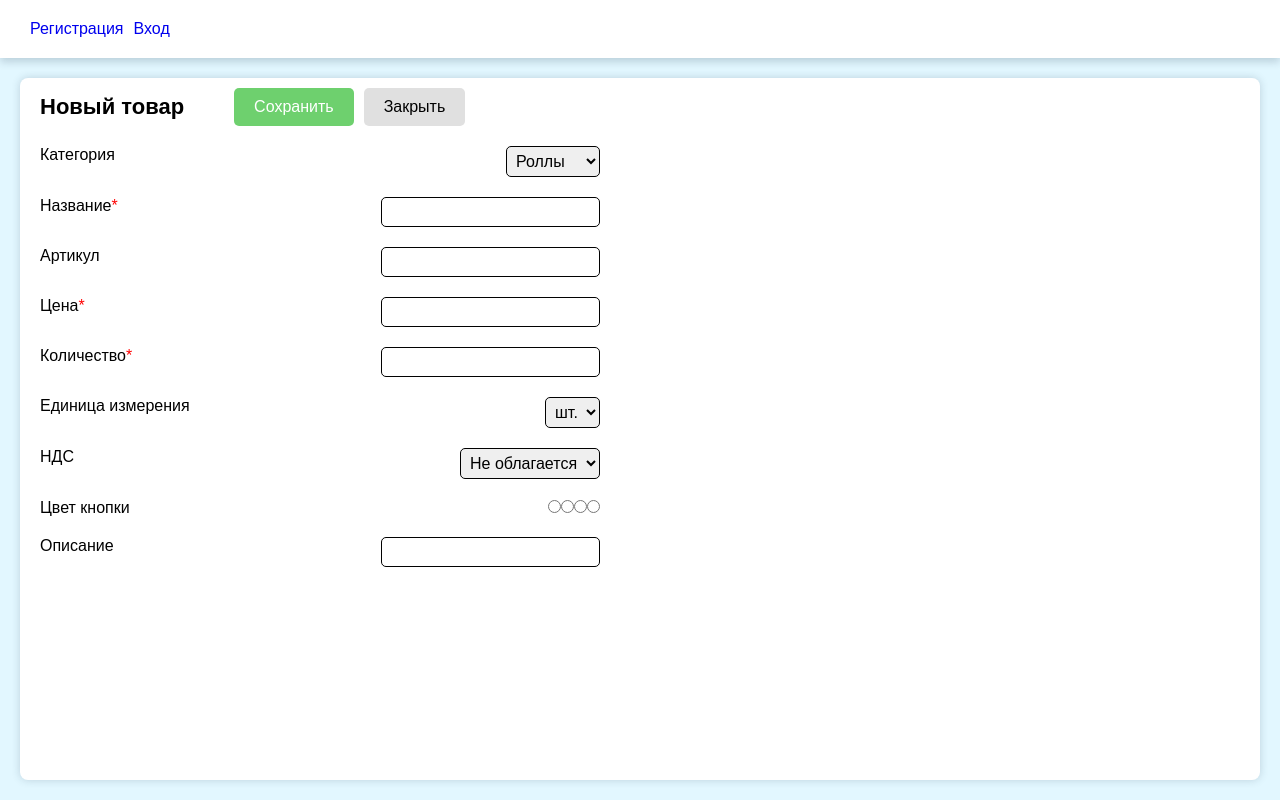
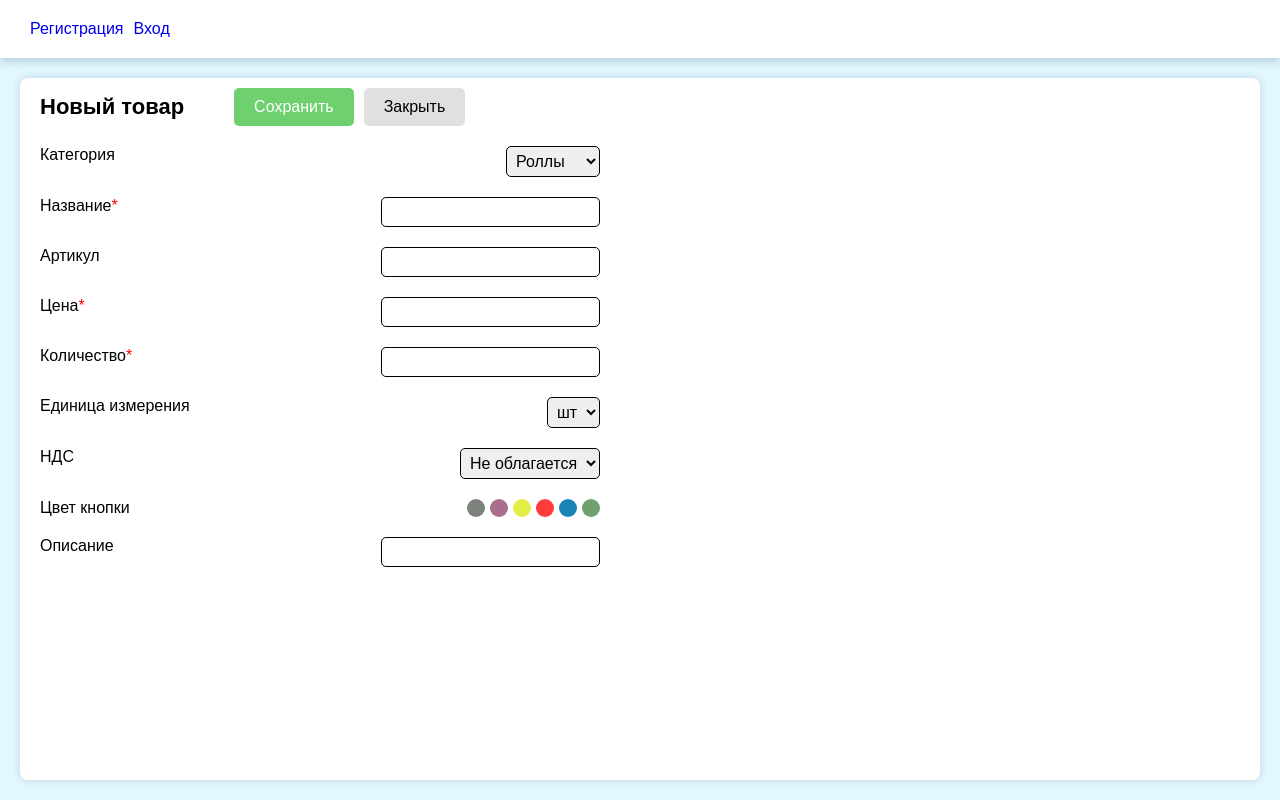
Before and after one commit to surenkov1985/restPad-project, a React app in the folder client/: page /addProduct in a window 1280 px wide. Built offline with nearby package versions, Linux system fonts and the light colour scheme.

Commit message:
Добавлена страница "новый заказ"

```diff
--- /dev/null
+++ b/client/src/components/ColorsBlock/ColorEl.js
@@ -0,0 +1,14 @@
+import React from "react";
+import { ColorElem, RadioButton, RadioInput } from "./style";
+
+export const ColorEl = (props) => {
+
+    const {name, regHandler, val } = props
+
+    return (
+		<ColorElem>
+			<RadioInput type="radio" {...regHandler(name)} value={val} />
+			<RadioButton style={{ background: val }} />
+		</ColorElem>
+	);
+}
--- /dev/null
+++ b/client/src/components/ColorsBlock/ColorsBlock.js
@@ -0,0 +1,19 @@
+import React from "react";
+import { ColorEl } from "./ColorEl";
+import {LabelElem, RadioCont, } from "./style";
+
+export const ColorBlock = (props) => {
+	const { regHandler, title, name, options } = props;
+
+	return (
+		<LabelElem {...regHandler("color")}>
+			<span>{title}</span>
+			<RadioCont>
+				{options.map((res, index) => {
+					return <ColorEl key={index} regHandler={regHandler} name={name} val={res.val} />;
+				})}
+
+			</RadioCont>
+		</LabelElem>
+	);
+};
--- /dev/null
+++ b/client/src/components/ColorsBlock/style.js
@@ -0,0 +1,39 @@
+import styled from "styled-components";
+
+export const LabelElem = styled.label`
+	display: flex;
+	justify-content: space-between;
+`;
+
+export const RadioCont = styled.div`
+	display: flex;
+	align-items: center;
+	gap: 5px;
+`;
+
+export const ColorElem = styled.label`
+	display: flex;
+	align-items: center;
+	justify-content: center;
+	position: relative;
+	width: 18px;
+	height: 18px;
+	cursor: pointer;
+`;
+
+export const RadioInput = styled.input`
+	position: absolute;
+	opacity: 0;
+
+	&:checked ~ div {
+		border: 2px solid #585858;
+	}
+`;
+
+export const RadioButton = styled.div`
+	border-radius: 50%;
+	width: 100%;
+	height: 100%;
+	z-index: 10;
+	cursor: pointer;
+`;
--- /dev/null
+++ b/client/src/components/SelectBlock/SelectBlock.js
@@ -0,0 +1,32 @@
+import React, { useState } from "react";
+import { LabelElem, SelectElem } from "./style";
+
+export const SelectBlock = (props) => {
+
+    const {title, defaultVal, regHandler,  options, name} = props
+    const [value, setValue] = useState(defaultVal)
+
+    return (
+		<LabelElem>
+			<span>{title}</span>
+			<SelectElem
+				defaultValue={props.category}
+				{...regHandler(name, {
+					defaultValue: defaultVal,
+					value: value,
+					onChange: (e) => {
+						setValue(e.target.value);
+					},
+				})}
+			>
+				{options.map((opt, index) => {
+					return (
+						<option key={index} value={opt.val}>
+							{opt.val}
+						</option>
+					);
+				})}
+			</SelectElem>
+		</LabelElem>
+	);
+}
--- /dev/null
+++ b/client/src/components/SelectBlock/style.js
@@ -0,0 +1,13 @@
+import styled from "styled-components";
+
+
+export const LabelElem = styled.label`
+	display: flex;
+	justify-content: space-between;
+`;
+
+export const SelectElem = styled.select`
+	border: 1px solid #010101;
+	border-radius: 5px;
+	padding: 5px;
+`;
--- a/client/src/components/pages/AddOrder/AddOrder.js
+++ b/client/src/components/pages/AddOrder/AddOrder.js
@@ -1,5 +1,68 @@
-import React from "react";
+import React, { useEffect } from "react";
+import { useDispatch, useSelector } from "react-redux";
+import { useLazyGetProductsQuery } from "../../../stores/apiReducer";
+import { categoryToggle, setCategory, setProducts } from "../../../stores/dataReducer";
+import { AddOrderContainer, CategoriesBlock, CategoryBtn, OrderBlock, OrderItem, ProductsBlock } from "./style";
 
 export const AddOrder = () => {
-	return <div>Новый заказ</div>;
+	const { categories, products, categoryProduct } = useSelector((state) => state.data);
+	const dispatch = useDispatch();
+
+	const [getProducts] = useLazyGetProductsQuery();
+
+	useEffect(() => {
+		getProducts(categoryProduct)
+			.unwrap()
+			.then((data) => {
+				dispatch(setProducts(data));
+			})
+			.catch((err) => {
+				console.log(err);
+			});
+	}, [categoryProduct]);
+
+	const categoryHandler = (e) => {
+		const newCategories = categories.map((item) => {
+			if (e.target.textContent === item.val) {
+				dispatch(setCategory(item.val));
+				return { ...item, activeClass: "active" };
+			} else {
+				return { ...item, activeClass: "" };
+			}
+		});
+		dispatch(categoryToggle(newCategories));
+	};
+
+	return (
+		<AddOrderContainer>
+			<OrderBlock>
+				<OrderItem>
+					<div>Наименование</div>
+					<div>Кол.</div>
+					<div>Цена</div>
+					<div>Стоимость</div>
+				</OrderItem>
+			</OrderBlock>
+			<CategoriesBlock>
+				{categories.map((cat) => {
+					return (
+						<CategoryBtn
+							key={cat.val}
+							className={cat.activeClass}
+							onClick={(e) => {
+								categoryHandler(e);
+							}}
+						>
+							{cat.val}
+						</CategoryBtn>
+					);
+				})}
+			</CategoriesBlock>
+			<ProductsBlock>
+				{products.map((res) => {
+					return <CategoryBtn>{res.title}</CategoryBtn>;
+				})}
+			</ProductsBlock>
+		</AddOrderContainer>
+	);
 };
--- /dev/null
+++ b/client/src/components/pages/AddOrder/style.js
@@ -0,0 +1,56 @@
+import styled from "styled-components";
+import { CategoryItem } from "../Produts/style";
+
+export const AddOrderContainer = styled.div`
+	width: 100%;
+	height: 100%;
+	display: grid;
+	grid-template-columns: 430px 130px auto;
+	grid-gap: 5px;
+`;
+
+export const OrderBlock = styled.div`
+	background-color: #ffffff;
+	border-radius: 8px 0 0 8px;
+	display: flex;
+	flex-direction: column;
+`;
+
+export const CategoriesBlock = styled.div`
+	background-color: #ffffff;
+	display: flex;
+	flex-direction: column;
+	gap: 5px;
+	padding: 5px;
+`;
+
+export const ProductsBlock = styled.div`
+	background-color: #ffffff;
+	border-radius: 0 8px 8px 0;
+	display: grid;
+	grid-template-columns: repeat(auto-fill, 120px);
+	grid-gap: 5px;
+	padding: 5px;
+`;
+
+export const CategoryBtn = styled(CategoryItem)`
+	width: 100%;
+	height: 60px;
+	display: flex;
+	align-items: center;
+	justify-content: center;
+
+	&.active {
+		background: #c4c3c3;
+		color: #ffffff;
+	}
+`;
+
+export const OrderItem = styled.div`
+	display: grid;
+	grid-template-columns: 4fr 1.5fr 1fr 1fr;
+	padding: 10px;
+	border-bottom: 1px solid #b4b4b4;
+	font-size: 14px;
+	font-weight: 600;
+`;
--- a/client/src/components/pages/AddProduct/AddProductPage.js
+++ b/client/src/components/pages/AddProduct/AddProductPage.js
@@ -1,8 +1,12 @@
 import React, { useEffect, useState } from "react";
 import { useForm } from "react-hook-form";
+import { useSelector } from "react-redux";
 import { useNavigate } from "react-router-dom";
 import { useAddProductMutation } from "../../../stores/apiReducer";
-import { ButtonElem, ErrorElem, FormContainer, FormHead, FormTitle, InputContainer, InputElem, LabelElem, SelectElem, SubmitElem } from "./style";
+import { ColorBlock } from "../../ColorsBlock/ColorsBlock";
+import { InputBlock } from "../../InputElem/InputElem";
+import { SelectBlock } from "../../SelectBlock/SelectBlock";
+import { ButtonElem, ErrorElem, FormContainer, FormHead, FormTitle, InputContainer, SubmitElem } from "./style";
 
 export const AddProductPage = () => {
 	const { handleSubmit, register } = useForm({ mode: "all" });
@@ -11,6 +15,8 @@ export const AddProductPage = () => {
 	const [error, setError] = useState("");
 
 	const [addProduct] = useAddProductMutation();
+
+	const { categories, vat, units, colors } = useSelector((state) => state.data);
 
 	useEffect(() => {
 		setUserData(JSON.parse(localStorage.getItem("restPadUser")));
@@ -51,81 +57,17 @@ export const AddProductPage = () => {
 					</div>
 				</FormHead>
 				<InputContainer>
-					<LabelElem>
-						<span>Категория</span>
-						<SelectElem {...register("category")}>
-							<option defaultValue="роллы">Роллы</option>
-							<option value="пицца">Пицца</option>
-							<option value="напитки">Напитки</option>
-							<option value="салаты">Салаты</option>
-						</SelectElem>
-					</LabelElem>
-					<LabelElem>
-						<p>
-							Название
-							<span style={{ color: "#FF0000" }}>*</span>
-						</p>
+					<SelectBlock name="category" title="Категория" regHandler={register} defaultVal={categories[0].val} options={categories} />
+					<InputBlock required={true} text="Название" formRegister={register} name="title" val="" />
+					<InputBlock required={false} text="Артикул" formRegister={register} name="article" val="" />
+					<InputBlock required={true} text="Цена" formRegister={register} name="price" val="" />
+					<InputBlock required={true} text="Количество" formRegister={register} name="amount" val="" />
+					<SelectBlock name="unit" title="Единица измерения" regHandler={register} defaultVal={units[0].val} options={units} />
+					<SelectBlock name="vat" title="НДС" regHandler={register} defaultVal={vat[0].val} options={vat} />
 
-						<InputElem type="text" {...register("title")} />
-					</LabelElem>
-					<LabelElem>
-						<span>Артикул</span>
-						<InputElem type="text" {...register("article")} />
-					</LabelElem>
-					<LabelElem>
-						<p>
-							Цена
-							<span style={{ color: "#FF0000" }}>*</span>
-						</p>
-						<InputElem type="text" {...register("price")} />
-					</LabelElem>
-					<LabelElem>
-						<p>
-							Количество
-							<span style={{ color: "#FF0000" }}>*</span>
-						</p>
-						<InputElem type="text" name="" {...register("amount")} />
-					</LabelElem>
-					<LabelElem>
-						<span>Единица измерения</span>
-						<SelectElem {...register("unit")}>
-							<option defaultValue="шт">шт.</option>
-							<option value="кг">кг.</option>
-							<option value="г">г.</option>
-							<option value="л">л.</option>
-						</SelectElem>
-					</LabelElem>
-					<LabelElem>
-						<span>НДС</span>
-						<SelectElem {...register("vat")}>
-							<option defaultValue="не облагается">Не облагается</option>
-							<option value="0">0%</option>
-							<option value="10">10%</option>
-							<option value="18">18%</option>
-							<option value="20">20%</option>
-						</SelectElem>
-					</LabelElem>
-					<LabelElem {...register("color")}>
-						<span>Цвет кнопки</span>
-						<div>
-							<label>
-								<input type="radio" {...register("color")} value="green" />
-							</label>
-							<label>
-								<input type="radio" {...register("color")} value="red" />
-							</label>
-							<label>
-								<input type="radio" {...register("color")} value="yellow" />
-							</label>
-							<label>
-								<input type="radio" {...register("color")} value="blue" />
-							</label>
-						</div>
-					</LabelElem>
-					<LabelElem>
-						<span>Описание</span>
-						<InputElem type="text" {...register("description")} />
-					</LabelElem>
+					<ColorBlock regHandler={register} title="Цвет кнопки" name="color" options={colors} />
+
+					<InputBlock required={false} text="Описание" formRegister={register} name="description" val="" />
 				</InputContainer>
 			</FormContainer>
 		</>
--- a/client/src/components/pages/EditProductPage/EditProductPage.js
+++ b/client/src/components/pages/EditProductPage/EditProductPage.js
@@ -3,8 +3,10 @@ import { useForm } from "react-hook-form";
 import { useSelector } from "react-redux";
 import { useLocation, useNavigate } from "react-router-dom";
 import { useEditProductMutation } from "../../../stores/apiReducer";
+import { ColorBlock } from "../../ColorsBlock/ColorsBlock";
 import { InputBlock } from "../../InputElem/InputElem";
-import { ButtonElem, ErrorElem, FormContainer, FormHead, FormTitle, InputContainer, LabelElem, SelectElem, SubmitElem } from "../AddProduct/style";
+import { SelectBlock } from "../../SelectBlock/SelectBlock";
+import { ButtonElem, ErrorElem, FormContainer, FormHead, FormTitle, InputContainer, SubmitElem } from "../AddProduct/style";
 
 export const EditProductPage = () => {
 	const location = useLocation();
@@ -14,9 +16,7 @@ export const EditProductPage = () => {
 	const navigate = useNavigate();
 	const [error, setError] = useState("");
 
-	const { categories } = useSelector((state) => state.data);
-
-	const [category, setCategory] = useState(props.category);
+	const { categories, vat, units,colors } = useSelector((state) => state.data);
 
 	const [editProduct] = useEditProductMutation();
 
@@ -26,7 +26,6 @@ export const EditProductPage = () => {
 
 	const submitHandler = (data) => {
 		const fetchData = { ...props, ...data };
-		console.log(data, props, fetchData);
 		editProduct(fetchData)
 			.unwrap()
 			.then((data) => navigate("../products"))
@@ -56,69 +55,15 @@ export const EditProductPage = () => {
 					</div>
 				</FormHead>
 				<InputContainer>
-					<LabelElem>
-						<span>Категория</span>
-						<SelectElem
-							defaultValue={props.category}
-							{...register("category", {
-								defaultValue: props.category,
-								value: category,
-								onChange: (e) => {
-									setCategory(e.target.value);
-								},
-							})}
-						>
-							{categories.map((cat, index) => {
-								return (
-									<option key={index} value={cat.val}>
-										{cat.val}
-									</option>
-								);
-							})}
-						</SelectElem>
-					</LabelElem>
-
+					<SelectBlock name="category" title="Категория" regHandler={register} defaultVal={props.category} options={categories} />
 					<InputBlock required={true} text="Название" formRegister={register} name="title" val={props.title} />
 					<InputBlock required={false} text="Артикул" formRegister={register} name="article" val={props.article} />
 					<InputBlock required={true} text="Цена" formRegister={register} name="price" val={props.price} />
 					<InputBlock required={true} text="Количество" formRegister={register} name="amount" val={props.amount} />
+					<SelectBlock name="unit" title="Единица измерения" regHandler={register} defaultVal={units[0].val} options={units} />
+					<SelectBlock name="vat" title="НДС" regHandler={register} defaultVal={vat[0].val} options={vat} />
 
-					<LabelElem>
-						<span>Единица измерения</span>
-						<SelectElem {...register("unit")}>
-							<option defaultValue="шт">шт.</option>
-							<option value="кг">кг.</option>
-							<option value="г">г.</option>
-							<option value="л">л.</option>
-						</SelectElem>
-					</LabelElem>
-					<LabelElem>
-						<span>НДС</span>
-						<SelectElem {...register("vat")}>
-							<option defaultValue="не облагается">Не облагается</option>
-							<option value="0">0%</option>
-							<option value="10">10%</option>
-							<option value="18">18%</option>
-							<option value="20">20%</option>
-						</SelectElem>
-					</LabelElem>
-					<LabelElem {...register("color")}>
-						<span>Цвет кнопки</span>
-						<div>
-							<label>
-								<input type="radio" {...register("color")} value="green" />
-							</label>
-							<label>
-								<input type="radio" {...register("color")} value="red" />
-							</label>
-							<label>
-								<input type="radio" {...register("color")} value="yellow" />
-							</label>
-							<label>
-								<input type="radio" {...register("color")} value="blue" />
-							</label>
-						</div>
-					</LabelElem>
+					<ColorBlock regHandler={register} title="Цвет кнопки" name="color" options={colors}/>
 
 					<InputBlock required={false} text="Описание" formRegister={register} name="description" val={props.description} />
 				</InputContainer>
--- a/client/src/components/pages/Produts/Products.js
+++ b/client/src/components/pages/Produts/Products.js
@@ -68,10 +68,6 @@ export const ProductsPage = () => {
 			.catch((err) => console.log(err.data.message));
 	};
 
-	const editProductHandler = (data) => {
-		console.log(data);
-	};
-
 	return (
 		<ProductsCont>
 			<ProductHead>
--- a/client/src/stores/dataReducer.js
+++ b/client/src/stores/dataReducer.js
@@ -11,6 +11,9 @@ export const dataSlice = createSlice({
 			{ val: "Напитки", activeClass: "" },
 		],
 		categoryProduct: "Роллы",
+		vat: [{ val: "Не облагается" }, { val: "0%" }, { val: "10%" }, { val: "18%" }, { val: "20%" }],
+		units: [{ val: "шт" }, { val: "кг" }, { val: "г" }, { val: "л" }],
+		colors: [{ val: "#7b837b" }, { val: "#a76f8c" }, { val: "#e4ed46" }, { val: "#ff3b3b" }, { val: "#1784b4" }, { val: "#6ea16e" }],
 	},
 	name: "data",
 	reducers: {
```
Also changed, not shown: 3 other files (tests, documents, lock files or other folders).
